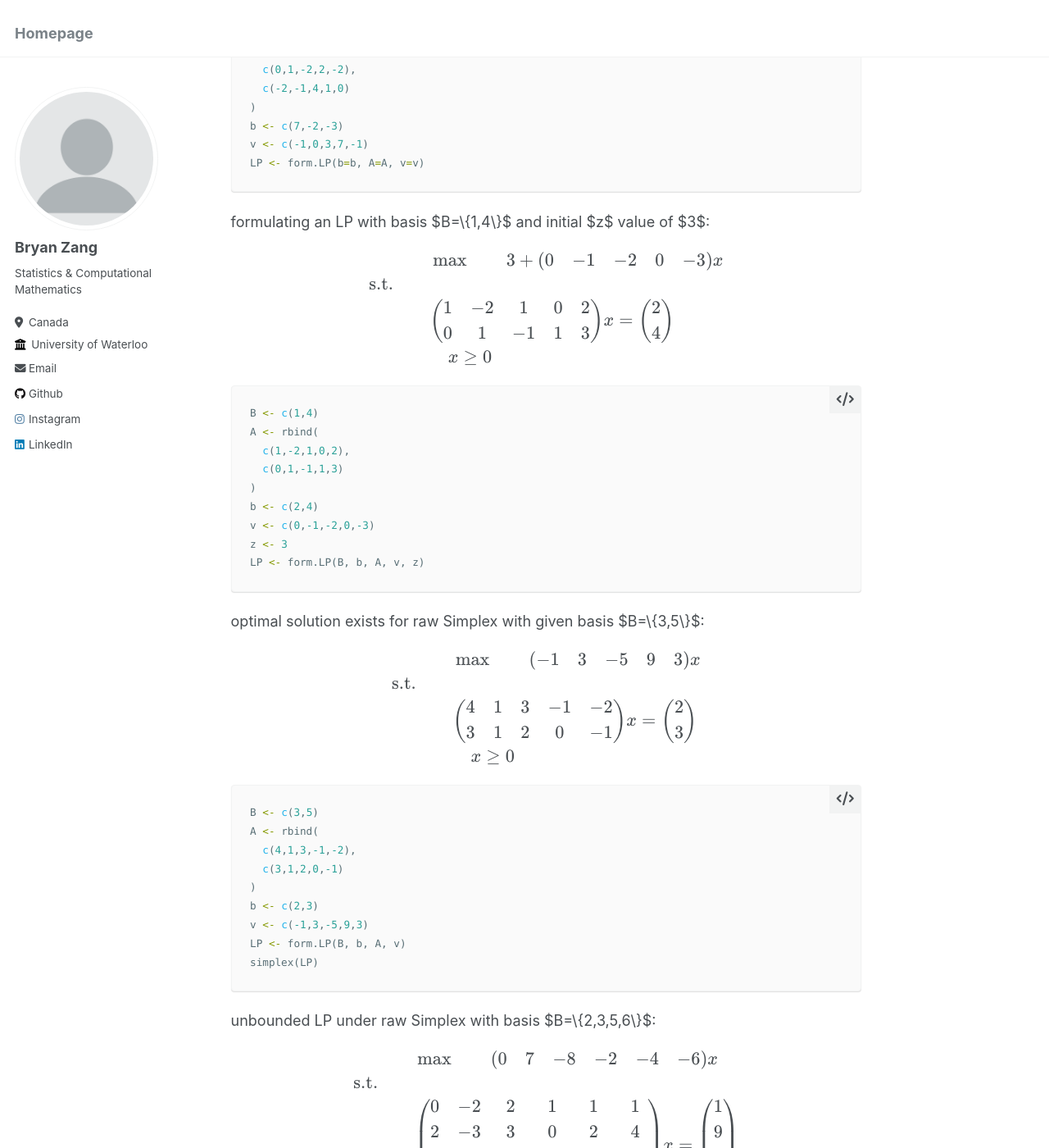
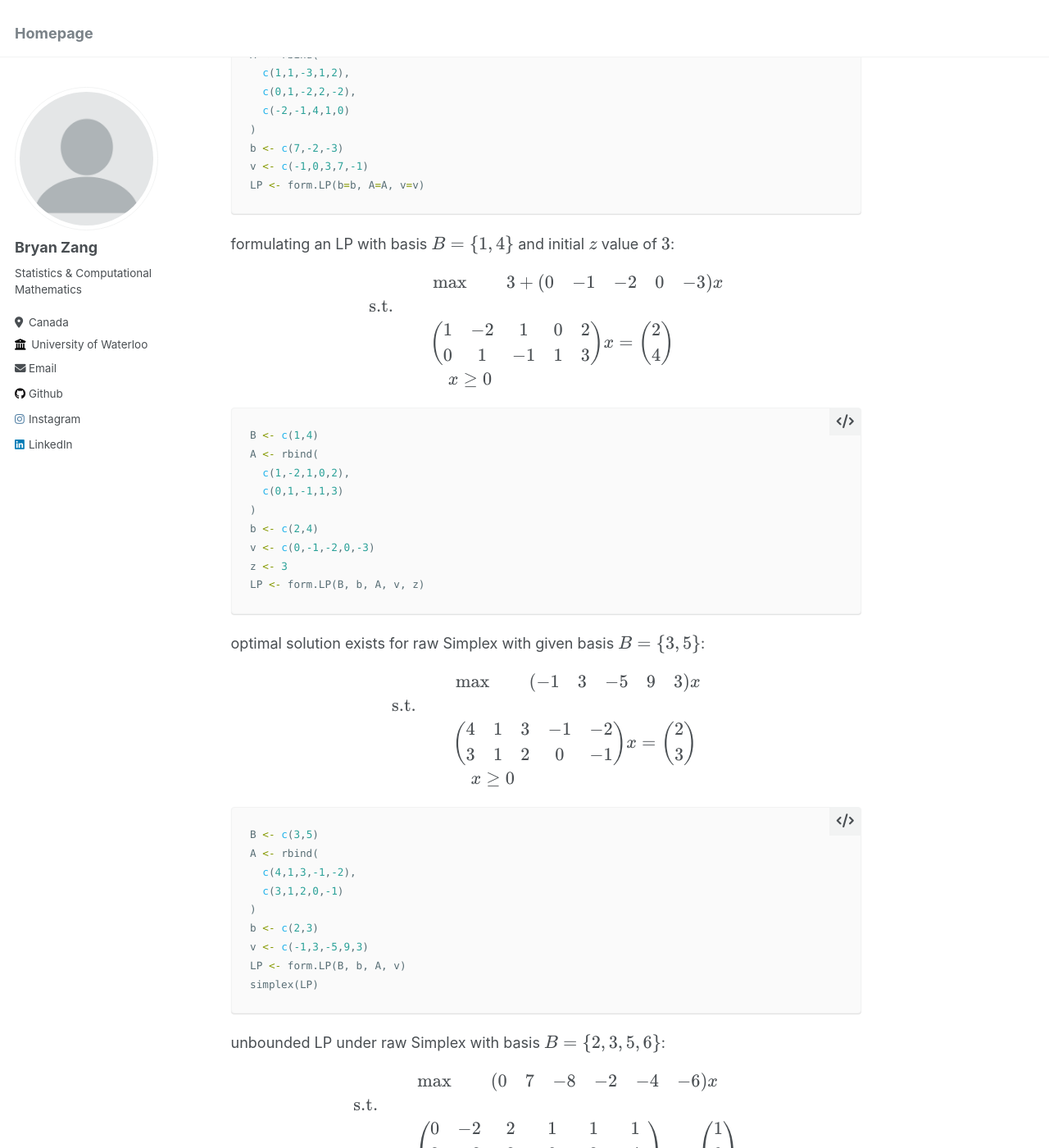
Before and after one commit to bryanzang/bryanzang.github.io, a Jekyll site: the page built from _portfolio/portfolio-2.md, in a window 1280 px wide and 1400 px high, scrolled down 1079 px. Shown: the whole window at 82% size. Built offline with Jekyll 4.4.1, drawn with Linux system fonts in a browser that asks for light colours.

````diff
--- a/_portfolio/portfolio-2.md
+++ b/_portfolio/portfolio-2.md
@@ -49,7 +50,7 @@ b <- c(7,-2,-3)
 v <- c(-1,0,3,7,-1)
 LP <- form.LP(b=b, A=A, v=v)
 ```
-formulating an LP with basis $B=\\{1,4\\}$ and initial $z$ value of $3$:
+formulating an LP with basis \\(B=\\{1,4\\}\\) and initial \\(z\\) value of \\(3\\):
 
 $$\begin{aligned}
     &\max\qquad 3 + \begin{pmatrix}0 & -1 & -2 & 0 & -3\end{pmatrix}x\\
@@ -75,7 +76,7 @@ v <- c(0,-1,-2,0,-3)
 z <- 3
 LP <- form.LP(B, b, A, v, z)
 ```
-optimal solution exists for raw Simplex with given basis $B=\\{3,5\\}$:
+optimal solution exists for raw Simplex with given basis \\(B=\\{3,5\\}\\):
 
 $$\begin{aligned}
     &\max\qquad \begin{pmatrix}-1 & 3 & -5 & 9 & 3\end{pmatrix}x\\
@@ -101,7 +102,7 @@ v <- c(-1,3,-5,9,3)
 LP <- form.LP(B, b, A, v)
 simplex(LP)
 ```
-unbounded LP under raw Simplex with basis $B=\\{2,3,5,6\\}$:
+unbounded LP under raw Simplex with basis \\(B=\\{2,3,5,6\\}\\):
 
 $$\begin{aligned}
     &\max\qquad \begin{pmatrix}0 & 7 & -8 & -2 & -4 & -6\end{pmatrix}x\\
````
Also changed, not shown: other parts of _portfolio/portfolio-2.md (+1 -0 lines).
